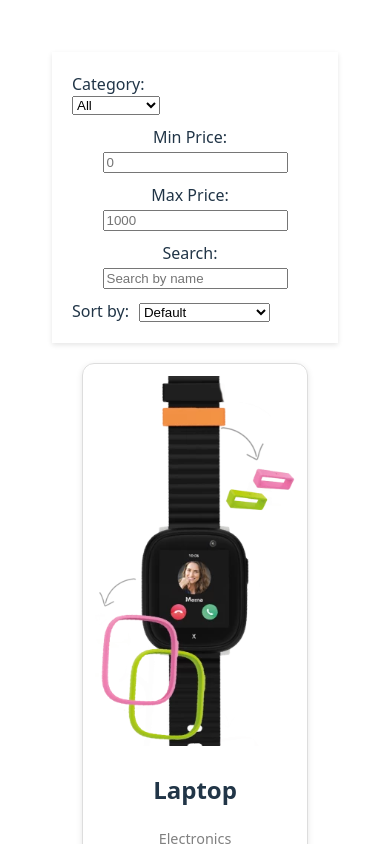
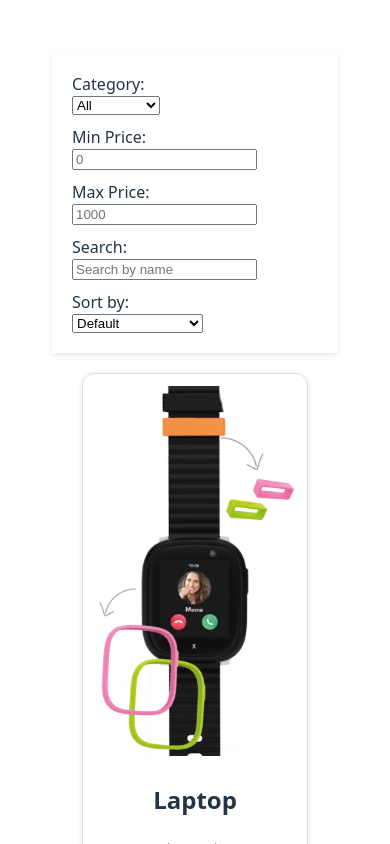
Before and after one commit to ElenaRozhkova/product-catalog, a Vue app: page / in a window 390 px wide. Shown: the top 844 px of the page. Built offline with nearby package versions, Linux system fonts and the light colour scheme.

Commit message:
fix: image auf dem server

```diff
--- a/src/App.vue
+++ b/src/App.vue
@@ -28,14 +28,14 @@
 
       </div>
       <div class="header__right">
-        <div class="search">
+        <div class="search filter__mobil">
           <!-- Search Bar -->
           <label for="search">Search:</label>
           <input type="text" id="search" v-model="searchQuery" placeholder="Search by name" />
         </div>
 
         <!-- Sorting Dropdown -->
-        <div class="sorting">
+        <div class="sorting filter__mobil">
           <label for="sort">Sort by:</label>
           <select id="sort" v-model="sortOption">
             <option value="default">Default</option>
@@ -180,6 +180,7 @@ const filteredProducts = computed(() => {
 
   .filter__category,
   .filter__mobil {
+    display: flex;
     flex-direction: column;
     align-items: flex-start;
     justify-content: center;
```
